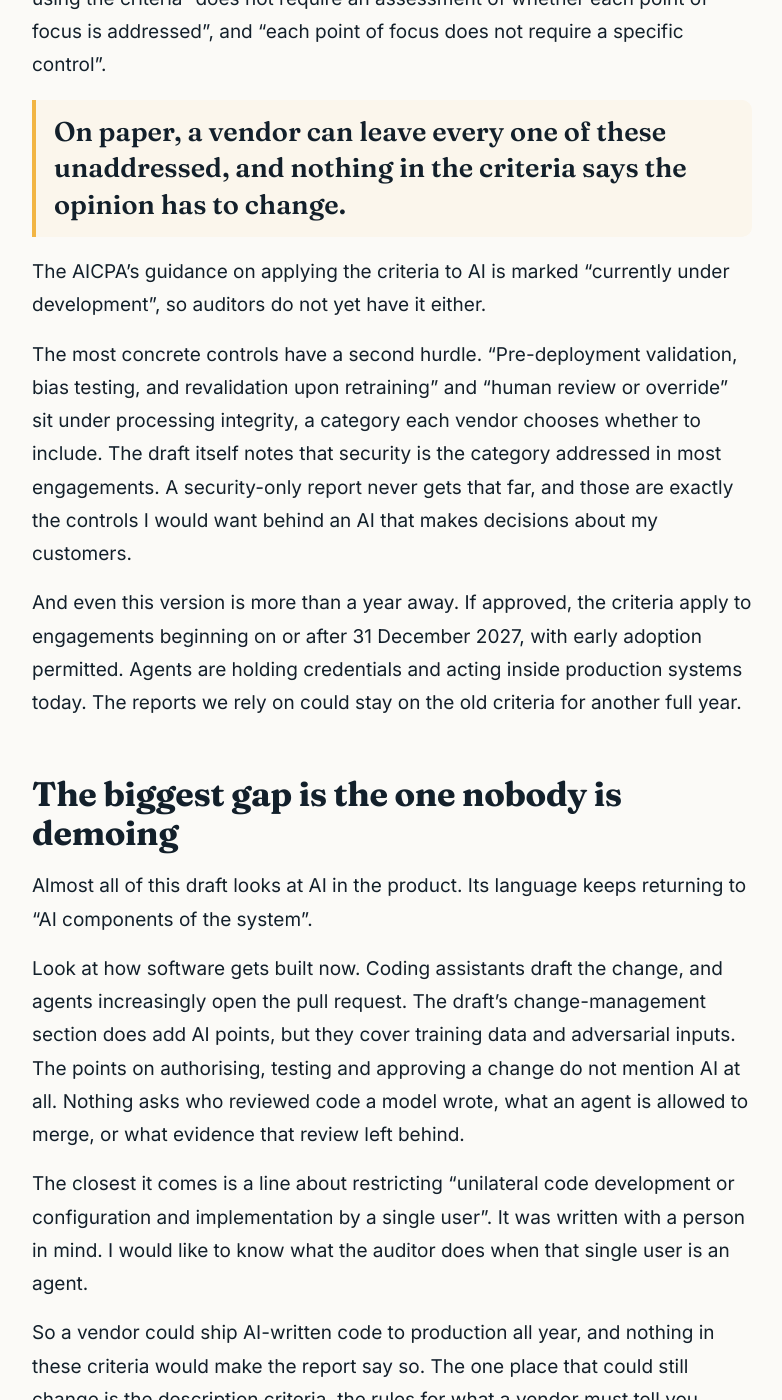
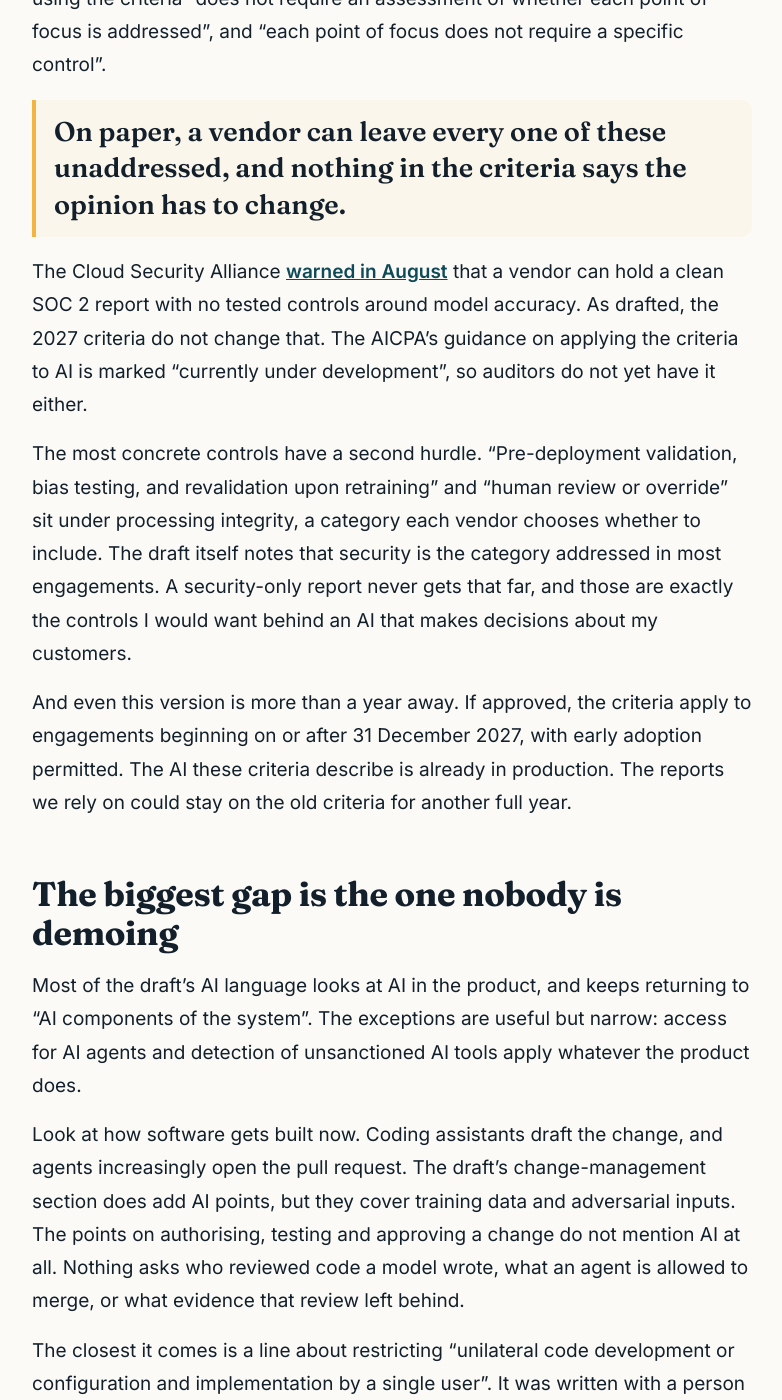
Before and after one commit to grc-with-sjo/grc-insights, a Jekyll site: the page built from _issues/2026-11-15-soc2-finally-talks-about-ai.md, in a window 1280 px wide and 1400 px high, scrolled down 2265 px. Shown: the whole window, without its empty margins (248-1030 px from the left). Built offline with Jekyll 4.4.1, drawn with Linux system fonts in a browser that asks for light colours.

Commit message:
Issue 06: originality fixes (reword agents line, credit CSA Aug note, scope of product-AI claim)
Co-Authored-By: Claude Opus 5.5 <noreply@anthropic.com>

```diff
--- a/_issues/2026-11-15-soc2-finally-talks-about-ai.md
+++ b/_issues/2026-11-15-soc2-finally-talks-about-ai.md
@@ -39,15 +39,15 @@ The AI items are points of focus, and the draft is direct about what that means:
 
 > On paper, a vendor can leave every one of these unaddressed, and nothing in the criteria says the opinion has to change.
 
-The AICPA's guidance on applying the criteria to AI is marked "currently under development", so auditors do not yet have it either.
+The Cloud Security Alliance [warned in August](https://labs.cloudsecurityalliance.org/research/csa-research-note-soc2-ai-controls-gap-20260830-csa-styled/) that a vendor can hold a clean SOC 2 report with no tested controls around model accuracy. As drafted, the 2027 criteria do not change that. The AICPA's guidance on applying the criteria to AI is marked "currently under development", so auditors do not yet have it either.
 
 The most concrete controls have a second hurdle. "Pre-deployment validation, bias testing, and revalidation upon retraining" and "human review or override" sit under processing integrity, a category each vendor chooses whether to include. The draft itself notes that security is the category addressed in most engagements. A security-only report never gets that far, and those are exactly the controls I would want behind an AI that makes decisions about my customers.
 
-And even this version is more than a year away. If approved, the criteria apply to engagements beginning on or after 31 December 2027, with early adoption permitted. Agents are holding credentials and acting inside production systems today. The reports we rely on could stay on the old criteria for another full year.
+And even this version is more than a year away. If approved, the criteria apply to engagements beginning on or after 31 December 2027, with early adoption permitted. The AI these criteria describe is already in production. The reports we rely on could stay on the old criteria for another full year.
 
 ## The biggest gap is the one nobody is demoing
 
-Almost all of this draft looks at AI in the product. Its language keeps returning to "AI components of the system".
+Most of the draft's AI language looks at AI in the product, and keeps returning to "AI components of the system". The exceptions are useful but narrow: access for AI agents and detection of unsanctioned AI tools apply whatever the product does.
 
 Look at how software gets built now. Coding assistants draft the change, and agents increasingly open the pull request. The draft's change-management section does add AI points, but they cover training data and adversarial inputs. The points on authorising, testing and approving a change do not mention AI at all. Nothing asks who reviewed code a model wrote, what an agent is allowed to merge, or what evidence that review left behind.
 
```
